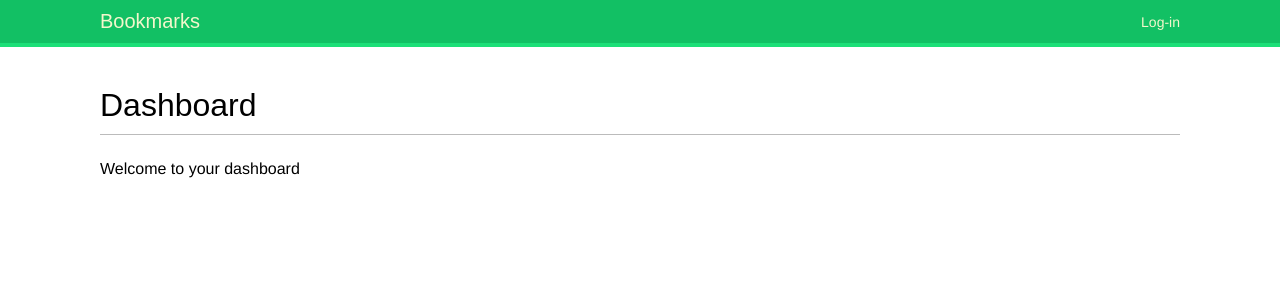
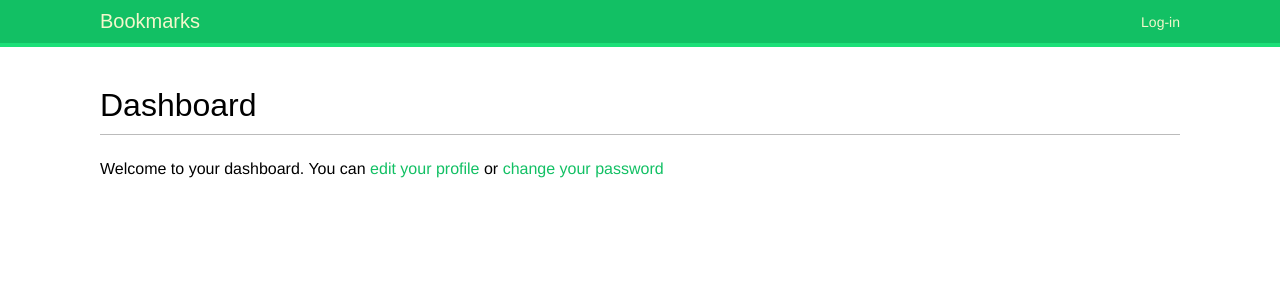
Before and after one commit to nicky-ops/django_practice, a Django app: template bookmarks/bookmarks/account/templates/account/dashboard.html in a window 1280 px wide. Shown: the top 307 px of the page. Run offline with Django 4.2, Linux system fonts and the light colour scheme; the template is opened without the code that fills it, so the values that code supplies are empty; parts of the project's set-up code (start-up, migrations or seed data) failed here and were passed over; some web fonts are replaced.

Commit message:
dashboard template

```diff
--- a/bookmarks/bookmarks/account/templates/account/dashboard.html
+++ b/bookmarks/bookmarks/account/templates/account/dashboard.html
@@ -4,5 +4,5 @@
 
 {% block content %}
     <h1>Dashboard</h1>
-    <p>Welcome to your dashboard</p>
+    <p>Welcome to your dashboard. You can <a href="{% url "edit" %}">edit your profile</a> or <a href="{% url "password_change" %}">change your password</a></p>
 {% endblock %}
```
